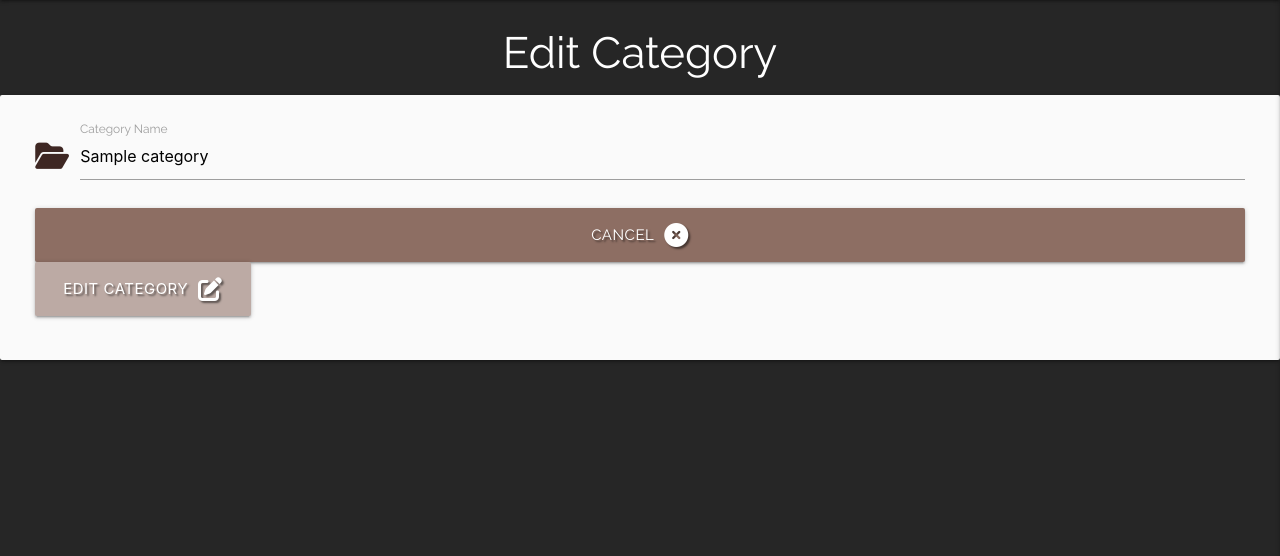
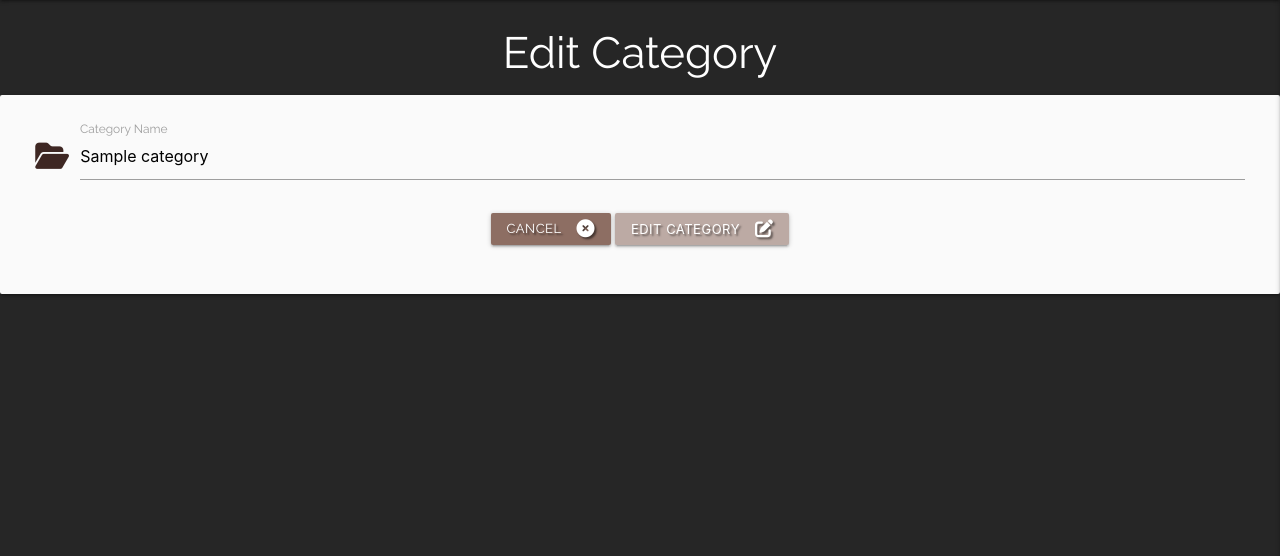
Before and after one commit to JoelineAlves/hair_manager, a Flask app: template templates/edit_category.html in a window 1280 px wide. Shown: the part 64-620 px from the top of the page. Run offline with Flask 3, Linux system fonts and the light colour scheme; the template is opened without the code that fills it: most values are stand-ins (such as "Sample title", 1, 10 or a date in 2020); some libraries are stand-ins or nearby versions.

```diff
--- a/templates/edit_category.html
+++ b/templates/edit_category.html
@@ -17,10 +17,10 @@
             <!-- submit button -->
             <div class="row">
                 <div class="col s12 center-align">
-                    <a href="{{ url_for('get_categories') }}" class="btn-large brown lighten-1 text-shadow">
+                    <a href="{{ url_for('get_categories') }}" class="btn-small brown lighten-1 text-shadow">
                         Cancel <i class="fas fa-times-circle right"></i>
                     </a>
-                    <button type="submit" class="btn-large brown lighten-3 text-shadow">
+                    <button type="submit" class="btn-small brown lighten-3 text-shadow">
                         Edit Category <i class="fas fa-edit right"></i>
                     </button>
                 </div>
--- a/templates/edit_hairstyle.html
+++ b/templates/edit_hairstyle.html
@@ -81,10 +81,10 @@
             <div class="row">
                 <div class="col s12 center-align">
                     <!-- Cancel button -->
-                    <a href="{{ url_for('get_hairs') }}" class="btn-large brown lighten-1 accent-3 text-shadow">
+                    <a href="{{ url_for('get_hairs') }}" class="btn-small brown lighten-1 accent-3 text-shadow">
                         Cancel <i class="fas fa-times-circle right"></i>
                     </a>
-                    <button type="submit" class="btn-large brown lighten-4 text-shadow">
+                    <button type="submit" class="btn-small brown lighten-4 text-shadow">
                         Edit Hairstyle <i class="fas fa-plus-square right"></i>
                     </button>
                 </div>
```
Also changed, not shown: README.md.
